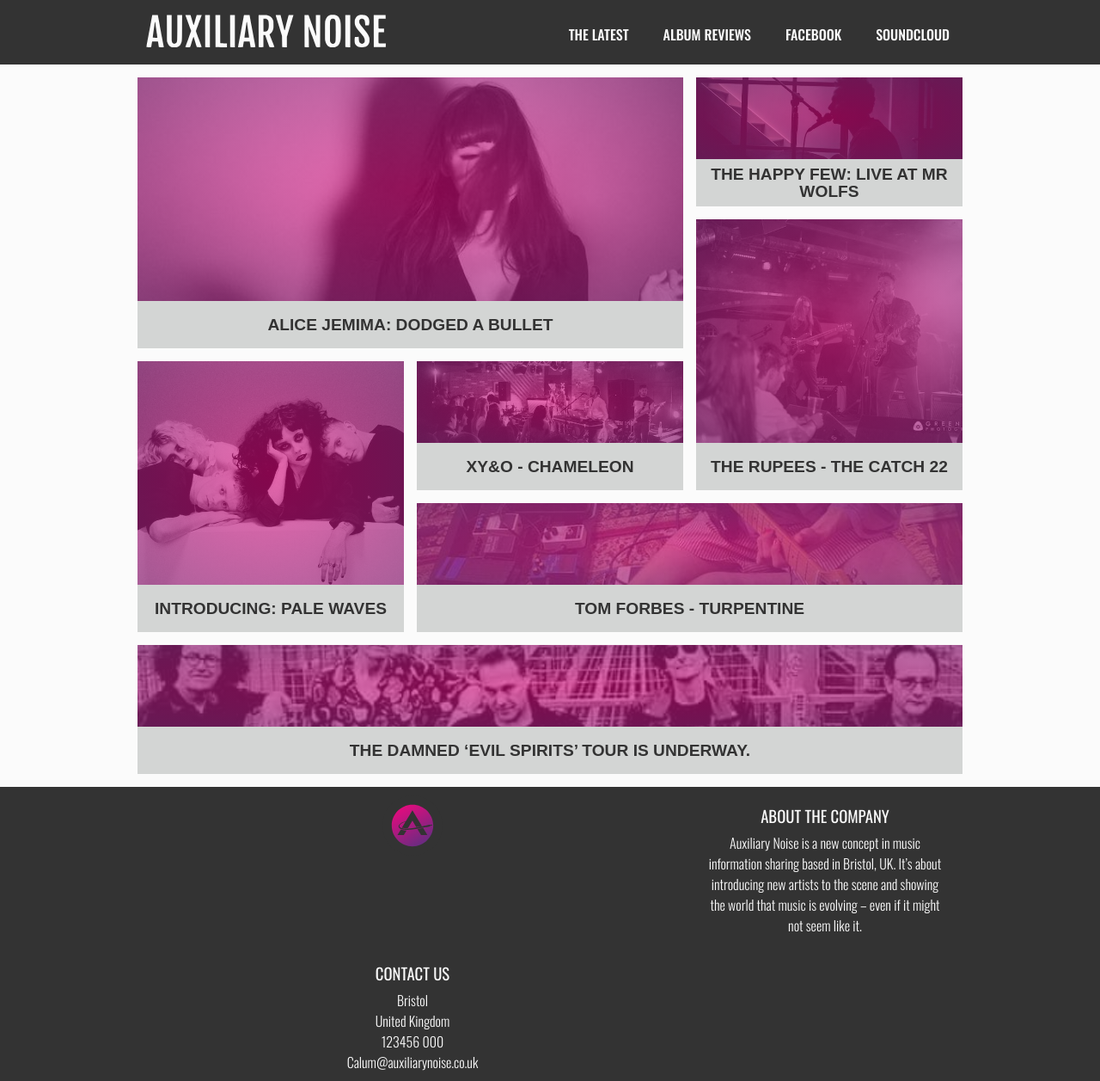
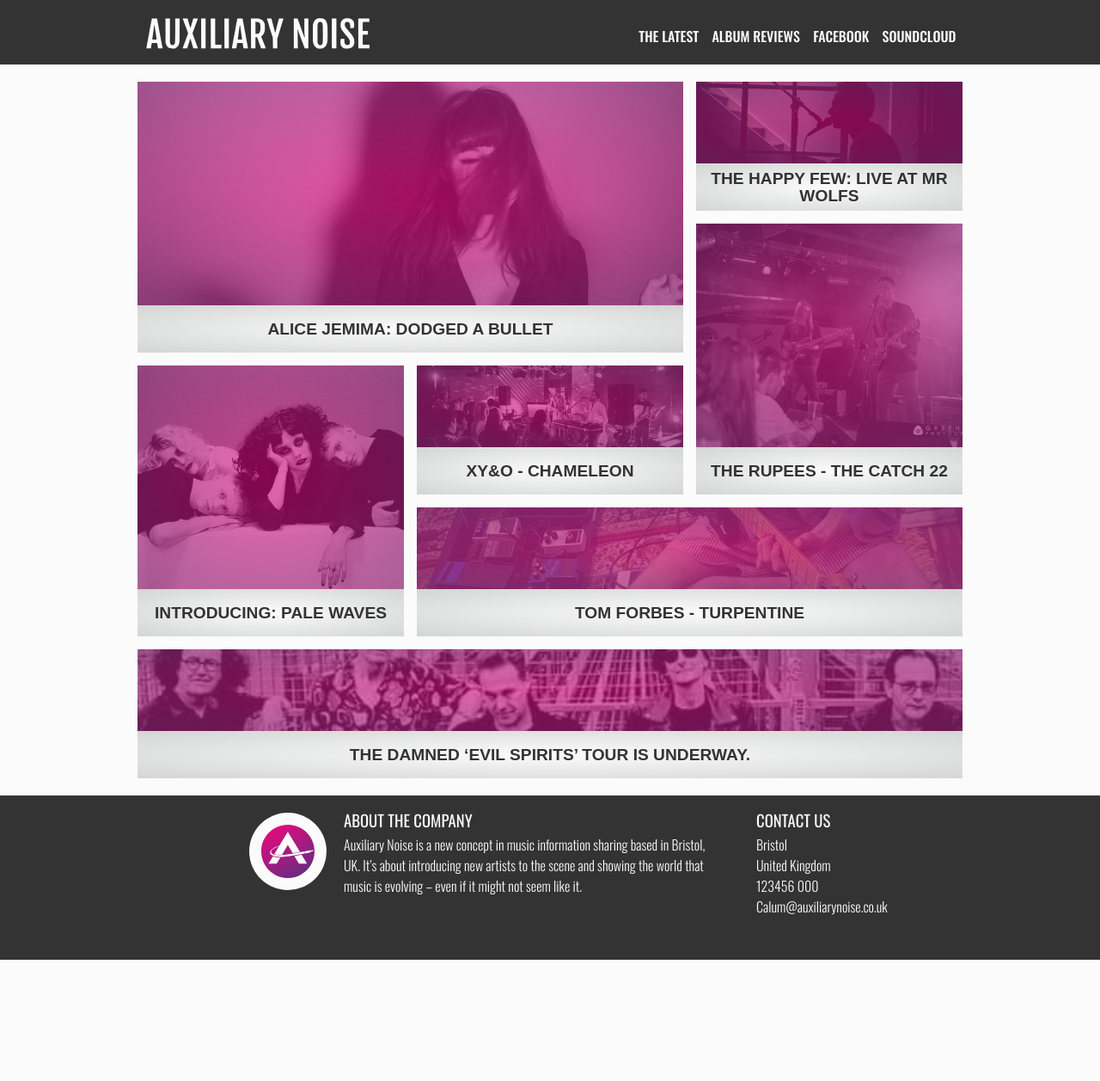
Before and after one commit to liamhenshall/AuxiliaryNoise, a PHP site: page / in a window 1280 px wide. Shown: the whole page at 86% size. After the commit the page ends 1116 px from the top, so only its background shows below. Run offline with PHP 8.4, Linux system fonts and the light colour scheme.

Commit message:
Update main.css

```diff
--- a/css/main.css
+++ b/css/main.css
@@ -1,18 +1,14 @@
-
  :root {
      --white: #FBFBFB;
      --dark: #333333;
      --grey: #D3D5D4;
     /* --pink: rgba(221, 10, 127, 0.6);
-	 --purple: rgba(144, 37, 120, 0.7); */
+     --purple: rgba(144, 37, 120, 0.7);
+     */
      --h-font: 'Oswald', sans-serif;
-	 --p-font: 'Fira Sans', sans-serif;
+     --p-font: 'arial', sans-serif;
 }
 /* GLOBAL */
-html {
-
-     padding: 0;
-}
  body {
      margin: 0;
      width: 100%;
@@ -26,28 +22,31 @@
  p {
      margin: 0;
      padding: 0;
-     font-family: arial;
+     font-family: var(--p-font);
      line-height: 2;
      color: var(--dark);
 }
  a {
      text-decoration: none;
      color: var(--dark);
+
+	 margin: 0;
+	 padding: 0;
+}
+.skip-link {
+	display: none;
 }
 /* HEADER */
  .main-header {
      padding: 10px 0 5px;
-     background-color: var(--dark);
      width: 100%;
-     height: auto;
+}
+ .logo {
+     fill: var(--white);
+	 width: 80%;
+	 margin: 10px auto;
 	 display: block;
-     align-items: center;
 
-}
-
- .logo {
-     height: 40px;
-     fill: var(--white);
 }
  .logo:hover {
      cursor: pointer;
@@ -57,20 +56,20 @@
  .navigation-ul {
      width: 100%;
      margin: 0;
-     padding: 1px 0;
+     padding: 0;
      align-items: center;
      list-style-type: none;
      display: flex;
      justify-content: space-around;
-     background-color: var(--dark);
      text-transform: uppercase;
+
 }
  .navigation-li {
      text-align: center;
      font-weight: 500;
      font-family: var(--h-font);
      font-size: 1em;
-     padding: 0 5px;
+     padding: 8px 2px 5px;
 }
  .navigation-li a {
      color: var(--white);
@@ -104,7 +103,8 @@
  .homepage-heading {
      display: flex;
      align-items: center;
-     background-color: #D3D5D4;
+	 background: radial-gradient(#fbfbfb, #D3D5D4);
+
 }
  .homepage-headline {
      padding: 0 5px;
@@ -114,6 +114,7 @@
      font-family: 'Fjalla One', sans-serif;
      text-transform: uppercase;
      color: var(--dark);
+
 }
 /* ARTICLES */
  .article-parent {
@@ -147,7 +148,6 @@
      margin: 20px 25px;
 }
  .article-parent p:nth-of-type(2)::first-letter {
-
 }
  .leading-img {
      min-height: 200px;
@@ -208,18 +208,15 @@
      text-align: center;
      margin-top: 50px;
 }
-
  .advert {
      margin: auto;
      width: 300px;
      height: 250px;
      background-color: var(--grey);
 }
-
-
 /* HOMEPAGE IMAGES */
  .one {
-     background: radial-gradient( rgba(221, 10, 127, 0.6), rgba(144, 37, 120, 0.7)), url(../img/alice-jemimia.jpg);
+     background: radial-gradient( rgba(221, 10, 127, 0.7), rgba(144, 37, 120, 0.7)), url(../img/alice-jemimia.jpg);
      background-position: center;
      background-size: cover;
 }
@@ -255,17 +252,17 @@
 }
 /* FOOTER */
  .main-footer {
-     background-color: var(--dark);
+	 padding-bottom: 40px;
      margin: 0 auto;
      display: block;
-	 color: v:  :ar(--white);
+     color: var(--white);
      max-width: 960px;
      text-align: left;
      text-align: center;
-
+	 overflow: hidden;
 }
  .footer-child {
-padding: 10px 20px;
+     padding: 10px 0px;
 }
  .footer-child:nth-child(1) {
      text-align: left;
@@ -273,25 +270,26 @@
  .main-footer p {
      color: var(--white);
      font-family: var(--h-font);
-	 font-size: 1em;
+     font-size: 1.em;
      line-height: 1.5;
-	 font-weight:  300;
-
+     font-weight: 300;
+	 max-width: 300px;
+	 margin: auto;
 }
  .main-footer h3 {
      font-family: var(--h-font);
      color: var(--white);
      text-transform: uppercase;
-	margin: 10px 0 5px;
-	font-weight:  400;
+     margin: 5px 0 2px;
+     font-weight: 400;
 }
  .icon {
-     max-width: 70px;
-     margin: auto;
+     max-width: 90px;
+     margin: 10px auto 0;
      display: block;
-     background-color: var(--dark);
+     background-color: var(--white);
      border-radius: 250px;
-	 fill: var(--white)
+     fill: var(--white);
 }
  @media only screen and (min-width: 700px) {
     /* DESKTOP HEADER */
@@ -303,26 +301,20 @@
          justify-content: space-between;
          height: 60px;
     }
-     .logo {
-         margin: 0;
-         padding-left: 10px;
-         width: auto;
-    }
-
      .homepage-headline {
          margin: auto;
          font-size: 1.2em;
     }
     /* DESKTOP NAVIGATION */
      .navigation-ul {
-         margin: 0;
+         margin-right: 5px;
          width: 100%;
+		 font-size: 1em;
     }
      .navigation-li {
-         margin: 5px 10px 5px 20px;
+         margin: 0 5px;
     }
     /* DESKTOP LAYOUT */
-
      .homepage-parent {
          padding: 0;
          overflow: hidden;
@@ -332,7 +324,7 @@
          grid-column-gap: 15px;
          grid-row-gap: 15px;
          max-width: 960px;
-         margin: 15px auto;
+         margin: 20px auto;
     }
      .homepage-child {
          padding: 0;
@@ -372,7 +364,9 @@
     }
     /* DESKTOP ALBUMS */
      .albums-parent {
-         grid-template-columns: 1fr 1fr 1fr ;
+		 max-width: 960px;
+         grid-template-columns: 1fr 1fr 1fr;
+		 margin: 35px auto 100px;
     }
      .album-review-parent {
          display: grid;
@@ -380,12 +374,11 @@
          max-width: 960px;
          margin: auto;
     }
-	 .album-review-child p:nth-of-type(1)  {
+     .album-review-child p:nth-of-type(1) {
          margin-top: 50px;
     }
-	 .album-review-child:nth-of-type(2)  {
+     .album-review-child:nth-of-type(2) {
          max-width: 620px;
-
     }
      .article-parent {
          display: grid;
@@ -396,6 +389,25 @@
     }
      .main-footer {
          display: grid;
-	 grid-template-columns: 2fr 1fr;
+         grid-template-columns: 1fr 2fr 1fr;
+		 text-align: left;
     }
+	  .main-footer p {
+		  margin: 0;
+		  max-width: 90%;
 	 }
+	 .icon {
+		 fill: var(--white);
+		 margin: 0;
+		 float: right;
+		 margin: 10px 20px 0 0;
+
+	 }
+	 .logo {
+		 width: 90%;
+		 max-height: 40px;
+		 margin-left: 10px;;
+
+	 }
+
+}
```
Lines whose indentation alone changed are shown as unchanged.
